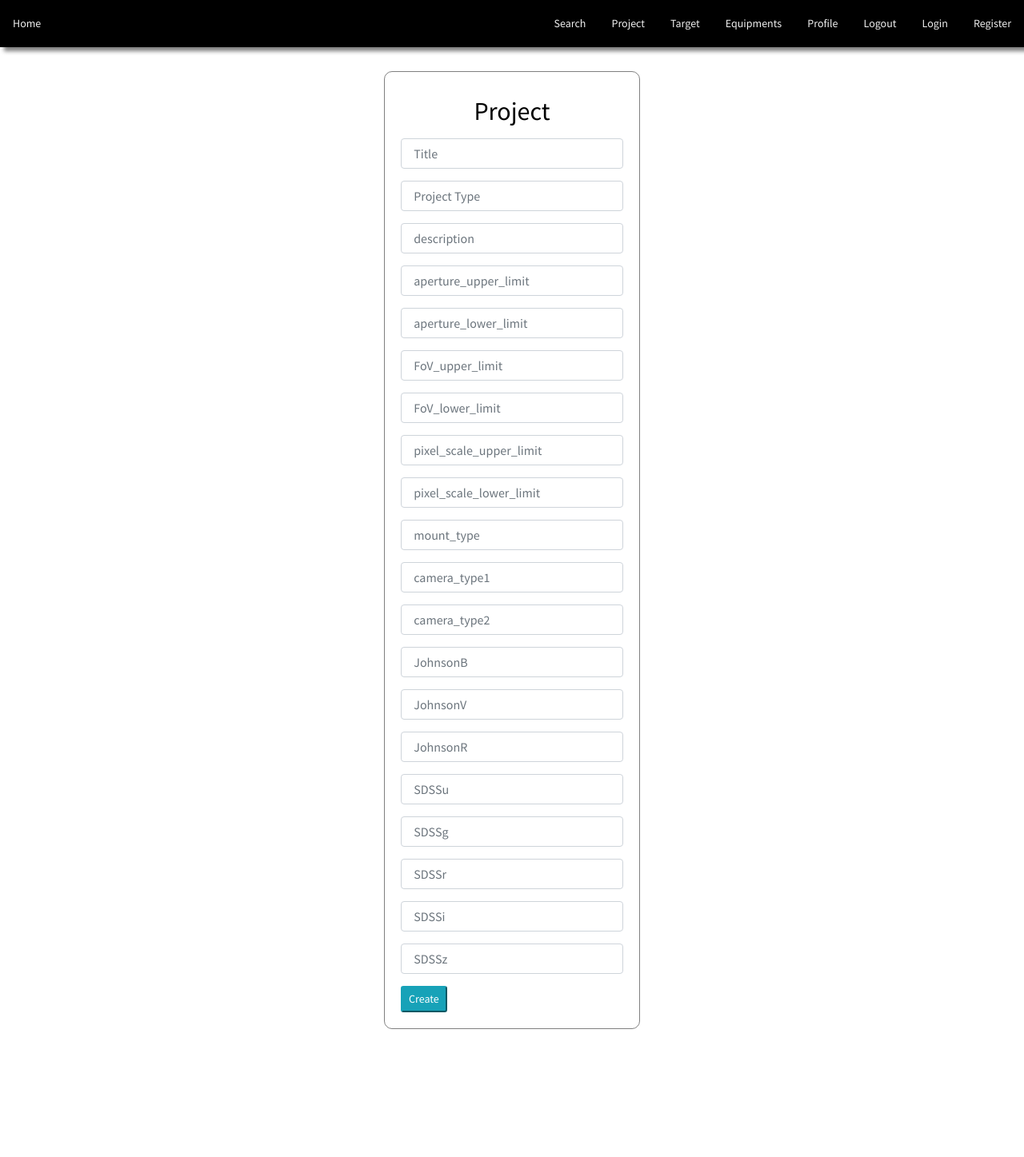
After one commit to kdy136811/ADB-Final_Project, a Flask app: template templates/projects/project_create.html in a window 1280 px wide. The commit adds this page. Shown: the whole page at 80% size. Run offline with Flask 2, Linux system fonts and the light colour scheme; the template is opened without the code that fills it, so the values that code supplies are empty; some libraries are stand-ins or nearby versions.

Commit message:
Add search/ project function

```diff
--- a/app.py
+++ b/app.py
@@ -178,7 +178,6 @@ def equipments_post():
 
 @app.route('/projects/target', methods=['GET'])
 def target_get():
-
     if "usr" in session:
         usr = session["usr"]
         session["usr"] = usr
@@ -198,6 +197,20 @@ def target_post():
     else:
         return redirect(url_for("login_get"))
 
+@app.route('/projects/search', methods=['GET'])
+def target_search_get():
+    return render_template("projects/search_target.html")
+
+@app.route('/projects/search', methods=['POST'])
+def target_search_post():
+    text = request.form.get('Search').strip()
+    text = '(?i).*'+text+'.*'
+    print(text)
+    if request.form.get('button') == 'Search':
+        target = search_target(text)
+    return render_template("projects/search_target.html", target = target)
+
+
 @app.route('/projects/project', methods=['GET'])
 def project_get():
 
@@ -209,6 +222,72 @@ def project_get():
     else:
         return redirect(url_for("login_get"))
 
+@app.route('/projects/project', methods=['POST'])
+def project_post():
+
+    if "usr" in session:
+        usr = session["usr"]
+        session["usr"] = usr
+        if request.form.get('button') == 'Create':
+            print('redirect')
+            return redirect(url_for("project_create_get"))
+        if request.form.get('button') == 'Join':
+            print(request.form.get('PID'))
+        projects = get_project(usr)
+        return render_template("projects/project.html", projects = projects)
+    else:
+        return redirect(url_for("login_get"))
+
+@app.route('/projects/project_create', methods=['GET'])
+def project_create_get():
+    if "usr" in session:
+        usr = session["usr"]
+        session["usr"] = usr
+        projects = user_manage_projects_get(usr)
+        return render_template("projects/project_create.html", projects = projects)
+    else:
+        return redirect(url_for("login_get"))
+
+@app.route('/projects/project_create', methods=['POST'])
+def project_create_post():
+
+    title = request.form.get('title').strip()
+    project_type = request.form.get('project_type').strip()
+    description = request.form.get('description').strip()
+    aperture_upper_limit = request.form.get('aperture_upper_limit').strip()
+    aperture_lower_limit = request.form.get('aperture_lower_limit').strip()
+    FoV_upper_limit = request.form.get('FoV_upper_limit').strip()
+    FoV_lower_limit = request.form.get('FoV_lower_limit').strip()
+    pixel_scale_upper_limit = request.form.get('pixel_scale_upper_limit').strip()
+    pixel_scale_lower_limit = request.form.get('pixel_scale_lower_limit').strip()
+    mount_type = request.form.get('mount_type').strip()
+    camera_type1 = request.form.get('camera_type1').strip()
+    camera_type2 = request.form.get('camera_type2').strip()
+    JohnsonB = request.form.get('JohnsonB').strip()
+    JohnsonV = request.form.get('JohnsonV').strip()
+    JohnsonR = request.form.get('JohnsonR').strip()
+    SDSSu = request.form.get('SDSSu').strip()
+    SDSSg = request.form.get('SDSSg').strip()
+    SDSSr = request.form.get('SDSSr').strip()
+    SDSSi = request.form.get('SDSSi').strip()
+    SDSSz = request.form.get('SDSSz').strip()
+    PID = request.form.get('PID').strip()
+    PI = request.form.get('PI').strip()
+    umanageid = request.form.get('umanageid').strip()
+    if "usr" in session:
+        usr = session["usr"]
+        session["usr"] = usr
+        if request.form.get('button') == 'Create':
+            print('create project')
+            projects = create_project(usr,title,project_type,description,aperture_upper_limit,aperture_lower_limit,FoV_upper_limit,FoV_lower_limit,pixel_scale_upper_limit,pixel_scale_lower_limit,mount_type,camera_type1,camera_type2,JohnsonB,JohnsonR,JohnsonV,SDSSu,SDSSg,SDSSr,SDSSi,SDSSz)
+        if request.form.get('button') == 'Update':
+            projects = upadte_project(usr,int(PID),int(umanageid),title,project_type,description,aperture_upper_limit,aperture_lower_limit,FoV_upper_limit,FoV_lower_limit,pixel_scale_upper_limit,pixel_scale_lower_limit,mount_type,camera_type1,camera_type2,JohnsonB,JohnsonR,JohnsonV,SDSSu,SDSSg,SDSSr,SDSSi,SDSSz)
+        if request.form.get('button') == 'Delete':
+            delete_project(usr,int(PID),int(umanageid))
+        projects = user_manage_projects_get(usr)
+        return render_template("projects/project_create.html", projects = projects)
+    else:
+        return redirect(url_for("login_get"))
 
 @app.route('/accounts/logout')
 def logout():
--- a/templates/accounts/equipments.html
+++ b/templates/accounts/equipments.html
@@ -49,10 +49,10 @@
                         {% endif %}
                     {% endwith %}
         </form>
-        <form method="post">
             <h2 style="color:black">Equipments list</h2>
             {% if user_equipments %}
              {% for info in user_equipments %}
+             <form method="post">
             <h2 style="color:black">equipments {{loop.index}}</h2>
                 <input class="form-control" type="hidden" name='uhaveid' value="{{info.id}}" >
                 <input class="form-control" type="text" name="site" placeholder=" Site" value="{{ info.site }}">
@@ -85,6 +85,7 @@
                 <button name="button" type="submit" class="bt btn-info btn-sm" value="update">Update</button>
                 <button name="button" type="submit" class="bt btn-info btn-sm" value="delete">Delete</button>
             </div>
+             </form>
             {% endfor%}
             {% endif%}
         </form>
--- /dev/null
+++ b/templates/projects/project_create.html
@@ -0,0 +1,66 @@
+{% extends "shared/_layout.html" %}
+{% block title %}Project Create{% endblock %}
+{% block main_content %}
+
+<div class="main">
+    <div class="form-wrapper">
+        <form method="POST">
+            <h2>Project</h2>
+                <input class="form-control" type="hidden" name="PID" >
+                <input class="form-control" type="hidden" name="PI" >
+                <input class="form-control" type="hidden" name="umanageid" >
+                <input class="form-control" type="text" name="title" placeholder=" Title">
+                <input class="form-control" type="text" name="project_type" placeholder=" Project Type">
+                <input class="form-control" type="text" name="description" placeholder=" description">
+                <input class="form-control" type="text" name="aperture_upper_limit" placeholder=" aperture_upper_limit">
+                <input class="form-control" type="text" name="aperture_lower_limit" placeholder=" aperture_lower_limit">
+                <input class="form-control" type="text" name="FoV_upper_limit" placeholder=" FoV_upper_limit">
+                <input class="form-control" type="text" name="FoV_lower_limit" placeholder=" FoV_lower_limit">
+                <input class="form-control" type="text" name="pixel_scale_upper_limit" placeholder=" pixel_scale_upper_limit">
+                <input class="form-control" type="text" name="pixel_scale_lower_limit" placeholder=" pixel_scale_lower_limit">
+                <input class="form-control" type="text" name="mount_type" placeholder=" mount_type">
+                <input class="form-control" type="text" name="camera_type1" placeholder=" camera_type1">
+                <input class="form-control" type="text" name="camera_type2"  placeholder=" camera_type2">
+                <input class="form-control" type="text" name="JohnsonB"  placeholder=" JohnsonB">
+                <input class="form-control" type="text" name="JohnsonV"  placeholder=" JohnsonV">
+                <input class="form-control" type="text" name="JohnsonR"  placeholder=" JohnsonR">
+                <input class="form-control" type="text" name="SDSSu"  placeholder=" SDSSu">
+                <input class="form-control" type="text" name="SDSSg"  placeholder=" SDSSg">
+                <input class="form-control" type="text" name="SDSSr"  placeholder=" SDSSr">
+                <input class="form-control" type="text" name="SDSSi"  placeholder=" SDSSi">
+                <input class="form-control" type="text" name="SDSSz"  placeholder=" SDSSz">
+                <button name="button" type="submit" class="bt btn-info btn-sm" value="Create">Create</button>
+        </form>
+                {%for info in projects%}
+                <h4>project {{loop.index}}</h4>
+                <form method="POST">
+                <input class="form-control" type="hidden" name="PID" value="{{info.PID}}">
+                <input class="form-control" type="hidden" name="PI" value="{{info.PI}}">
+                <input class="form-control" type="hidden" name="umanageid" value="{{info.umanageid}}">
+                <input class="form-control" type="text" name="title" value="{{info.title}}" >
+                <input class="form-control" type="text" name="project_type" value="{{info.project_type}}" >
+                <input class="form-control" type="text" name="description" value="{{info.description}}" >
+                <input class="form-control" type="text" name="aperture_upper_limit" value="{{info.aperture_upper_limit}}" >
+                <input class="form-control" type="text" name="aperture_lower_limit" value="{{info.aperture_lower_limit}}" >
+                <input class="form-control" type="text" name="FoV_upper_limit" value="{{info.FoV_upper_limit}}" >
+                <input class="form-control" type="text" name="FoV_lower_limit" value="{{info.FoV_lower_limit}}" >
+                <input class="form-control" type="text" name="pixel_scale_upper_limit" value="{{info.pixel_scale_lower_limit}}" >
+                <input class="form-control" type="text" name="pixel_scale_lower_limit" value="{{info.pixel_scale_lower_limit}}" >
+                <input class="form-control" type="text" name="mount_type" value="{{info.mount_type}}">
+                <input class="form-control" type="text" name="camera_type1" value="{{info.camera_type1}}">
+                <input class="form-control" type="text" name="camera_type2"  value="{{info.camera_type2}}">
+                <input class="form-control" type="text" name="JohnsonB"  value="{{info.JohnsonB}}">
+                <input class="form-control" type="text" name="JohnsonV"  value="{{info.JohnsonR}}">
+                <input class="form-control" type="text" name="JohnsonR"  value="{{info.JohnsonV}}">
+                <input class="form-control" type="text" name="SDSSu"  value="{{info.SDSSu}}">
+                <input class="form-control" type="text" name="SDSSg"  value="{{info.SDSSg}}">
+                <input class="form-control" type="text" name="SDSSr"  value="{{info.SDSSr}}">
+                <input class="form-control" type="text" name="SDSSi"  value="{{info.SDSSi}}">
+                <input class="form-control" type="text" name="SDSSz"  value="{{info.SDSSz}}">
+                <button name="button" type="submit" class="bt btn-info btn-sm" value="Update">Update</button>
+                <button name="button" type="submit" class="bt btn-info btn-sm" value="Delete">Delete</button>
+                </form>
+                {% endfor%}
+    </div>
+</div>
+{% endblock %}
--- a/templates/shared/_layout.html
+++ b/templates/shared/_layout.html
@@ -26,6 +26,7 @@
     <a href="/accounts/equipments" style="float: right">Equipments</a>
     <a href="/projects/target" style="float: right">Target</a>
     <a href="/projects/project" style="float: right">Project</a>
+    <a href="/projects/search" style="float: right">Search</a>
 </div>
 
 <div class="main_content">
```
Also changed, not shown: services/accounts_service.py (+106 -2 lines), services/classes.py (+8 -7 lines), templates/projects/project.html (+8 -2 lines), templates/projects/search_target.html (added, +23 -0 lines).
